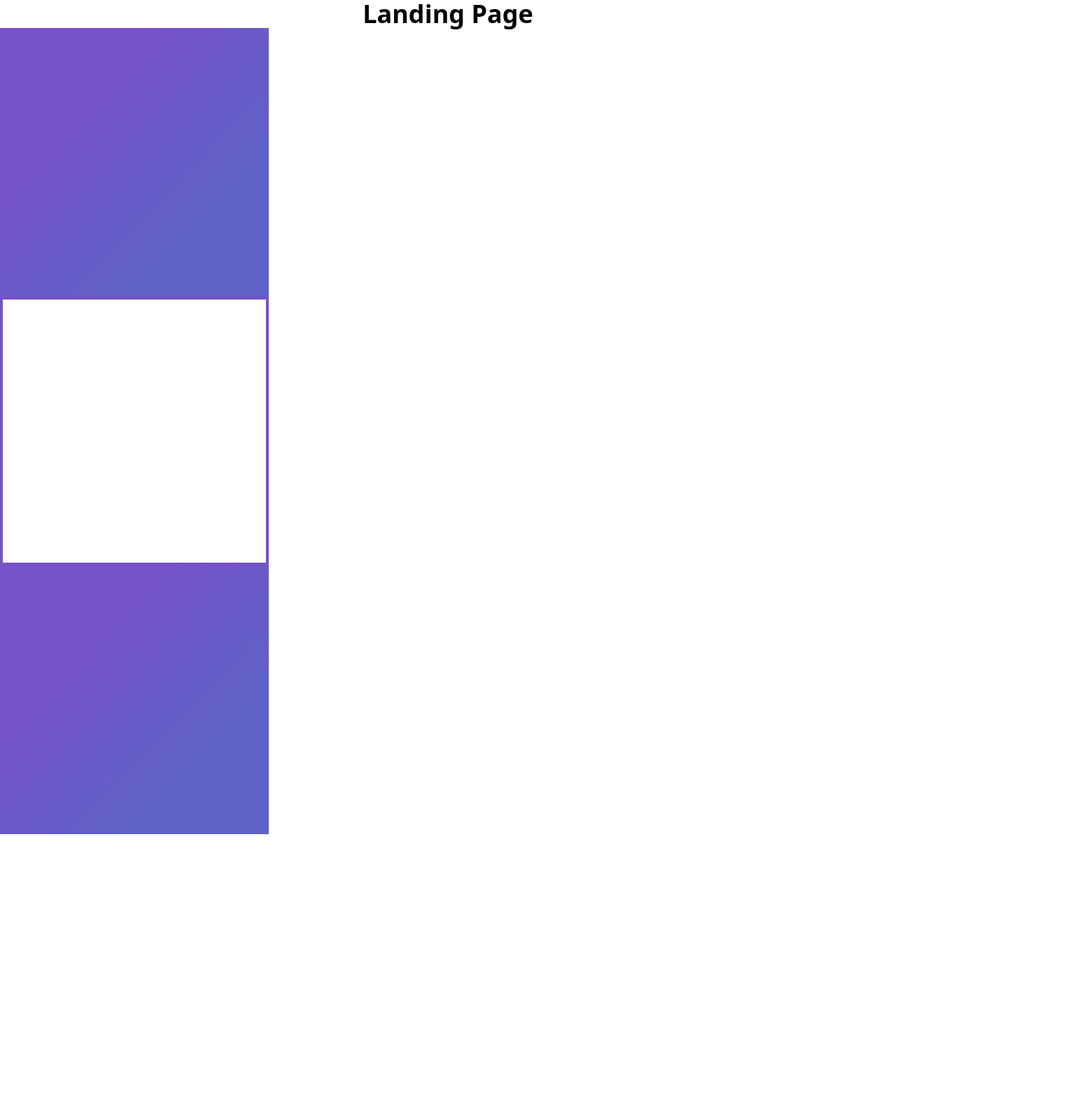
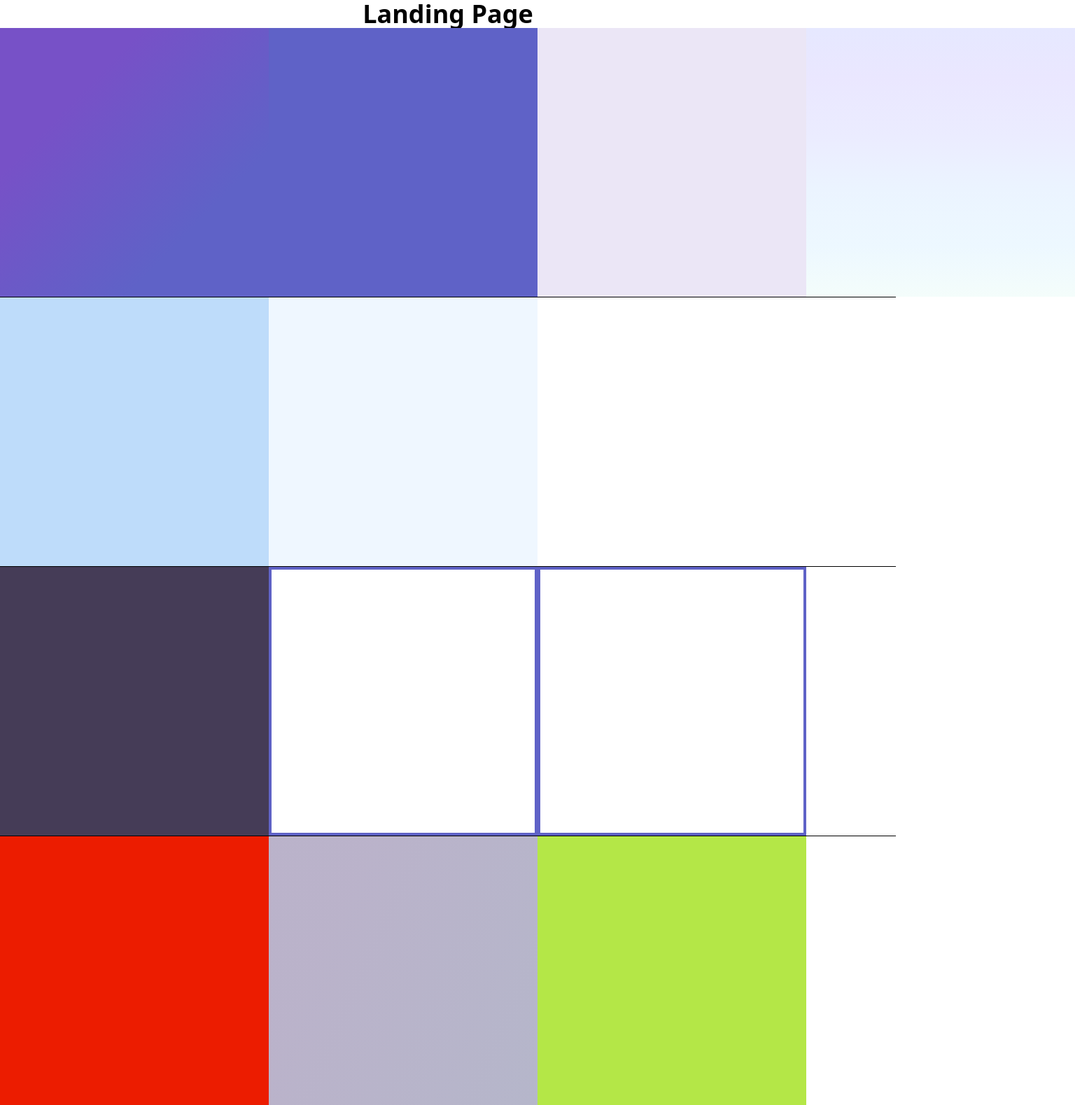
Before and after one commit to devhausleipzigacademy/camp8-final-project, a Next.js app: page / in a window 1280 px wide. Shown: the whole page at 70% size, 1536 px wide, since content can reach past the window. Before the commit the page ends 1192 px from the top, so only its background shows below. Built offline with nearby package versions, Linux system fonts and the light colour scheme.

Commit message:
colour themes added

```diff
--- a/src/pages/index.tsx
+++ b/src/pages/index.tsx
@@ -7,16 +7,48 @@ export default function Home() {
 		<>
 			<Head>
 				<title>Create Next App</title>
-        <meta name="description" content="Generated by create next app" />
-        <meta name="viewport" content="width=device-width, initial-scale=1" />
+				<meta
+					name="description"
+					content="Generated by create next app"
+				/>
+				<meta
+					name="viewport"
+					content="width=device-width, initial-scale=1"
+				/>
 				<link rel="icon" href="/favicon.ico" />
 			</Head>
 			<h1 className="text-red-600 text-4xl font-bold flex justify-center">
 				Landing Page
 			</h1>
+			<div className="flex flex-row">
 				<div className="h-96 aspect-square bg-primary-default-background"></div>
-      <div className="h-96 aspect-square border-4 border-primary-default-Solid"></div>
-      <div className="h-96 aspect-square bg-primary-default-background"></div>
+				<div className="h-96 aspect-square bg-primary-default-Solid"></div>
+				<div className="h-96 aspect-square bg-primary-trans"></div>
+				<div className="h-96 aspect-square bg-primary-frame"></div>
+			</div>
+
+			<hr />
+
+			<div className="flex flex-row">
+				<div className="h-96 aspect-square bg-secondary-default"></div>
+				<div className="h-96 aspect-square bg-secondary-trans"></div>
+			</div>
+
+			<hr />
+
+			<div className="flex flex-row">
+				<div className="h-96 aspect-square bg-text-typo"></div>
+				<div className="h-96 aspect-square border-4 border-primary-default-Solid bg-text-white"></div>
+				<div className="h-96 aspect-square border-4 border-primary-default-Solid bg-text-whitetrans"></div>
+			</div>
+
+			<hr />
+
+			<div className="flex flex-row">
+				<div className="h-96 aspect-square bg-ux-error"></div>
+				<div className="h-96 aspect-square bg-ux-inactive"></div>
+				<div className="h-96 aspect-square bg-ux-success"></div>
+			</div>
 		</>
 	);
 }
--- a/src/styles/globals.css
+++ b/src/styles/globals.css
@@ -3,5 +3,38 @@
 @tailwind utilities;
 
 .bg-primary-default-background {
-  background: linear-gradient(134.32deg, #7751c7 26.96%, #5f62c7 73.13%);
+	background: linear-gradient(134.32deg, #7751c7 26.96%, #5f62c7 73.13%);
 }
+
+.bg-primary-trans {
+	background: rgba(66, 17, 169, 0.1);
+}
+
+.bg-primary-frame {
+	background: linear-gradient(
+		179.79deg,
+		#e6e8ff 0.18%,
+		#eae7ff 18.44%,
+		#ebecff 40.25%,
+		#ebf4ff 60.18%,
+		#edf8ff 81.34%,
+		#f4fdfb 99.82%
+	);
+}
+
+.bg-secondary-trans {
+	background: rgba(190, 223, 255, 0.25);
+}
+
+.bg-text-whitetrans {
+	background: rgba(255, 255, 255, 0.2);
+}
+
+.bg-ux-inactive {
+	background: linear-gradient(
+			114.19deg,
+			rgba(119, 81, 199, 0.2) 26.22%,
+			rgba(81, 107, 199, 0.2) 135.54%
+		),
+		rgba(190, 190, 190, 0.8);
+}
--- a/tailwind.config.js
+++ b/tailwind.config.js
@@ -5,9 +5,25 @@ module.exports = {
 		colors: {
 			primary: {
 				default: {
-          Solid: "#7751c7",
+					Solid: "#5F62C7",
 					background: "#7751c7",
 				},
+				trans: "#4211A9",
+				frame: "#E6E8FF",
+			},
+			secondary: {
+				default: "#BEDCFA",
+				trans: "",
+			},
+			text: {
+				typo: "#453C57",
+				white: "#FFFFFF",
+				whitetrans: "#FFFFFF",
+			},
+			ux: {
+				error: "#EC1C00",
+				inactive: "#BEBEBE",
+				success: "#B4E747",
 			},
 		},
 	},
```
Lines whose indentation alone changed are shown as unchanged.
